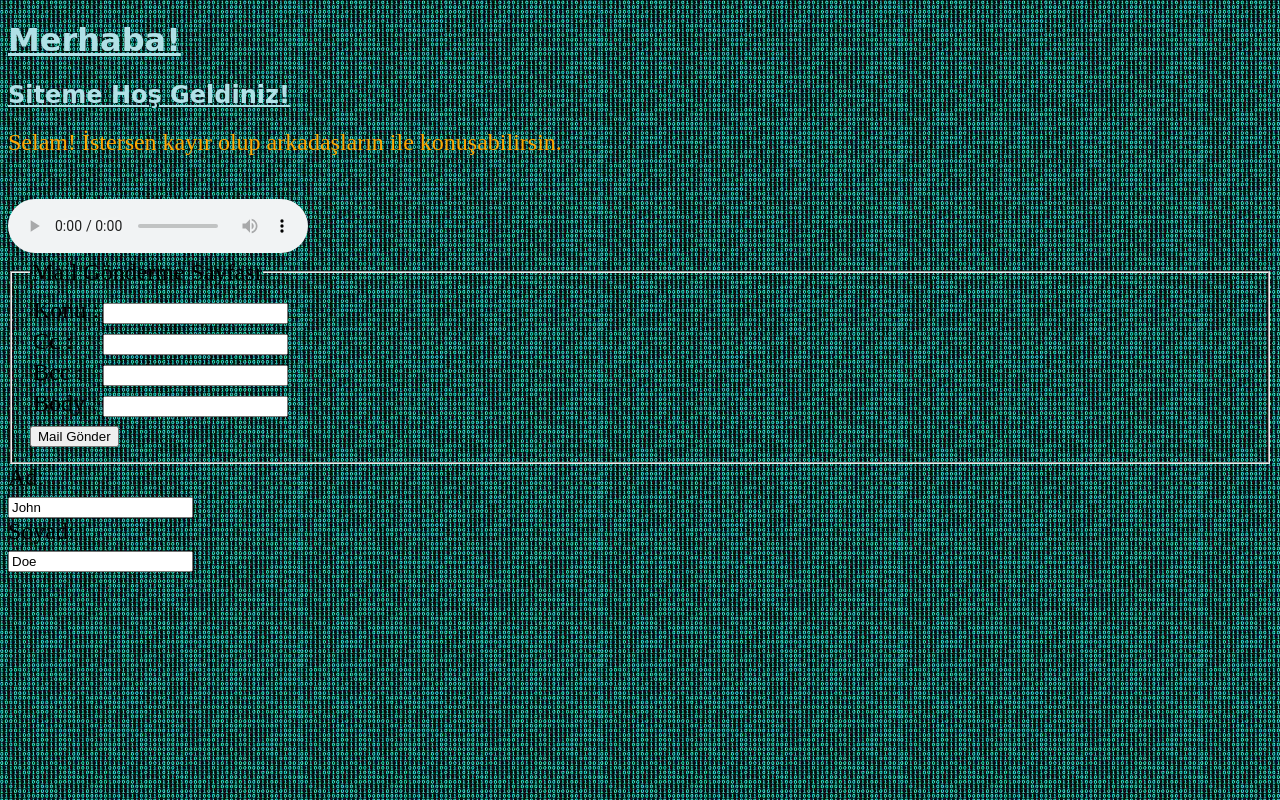
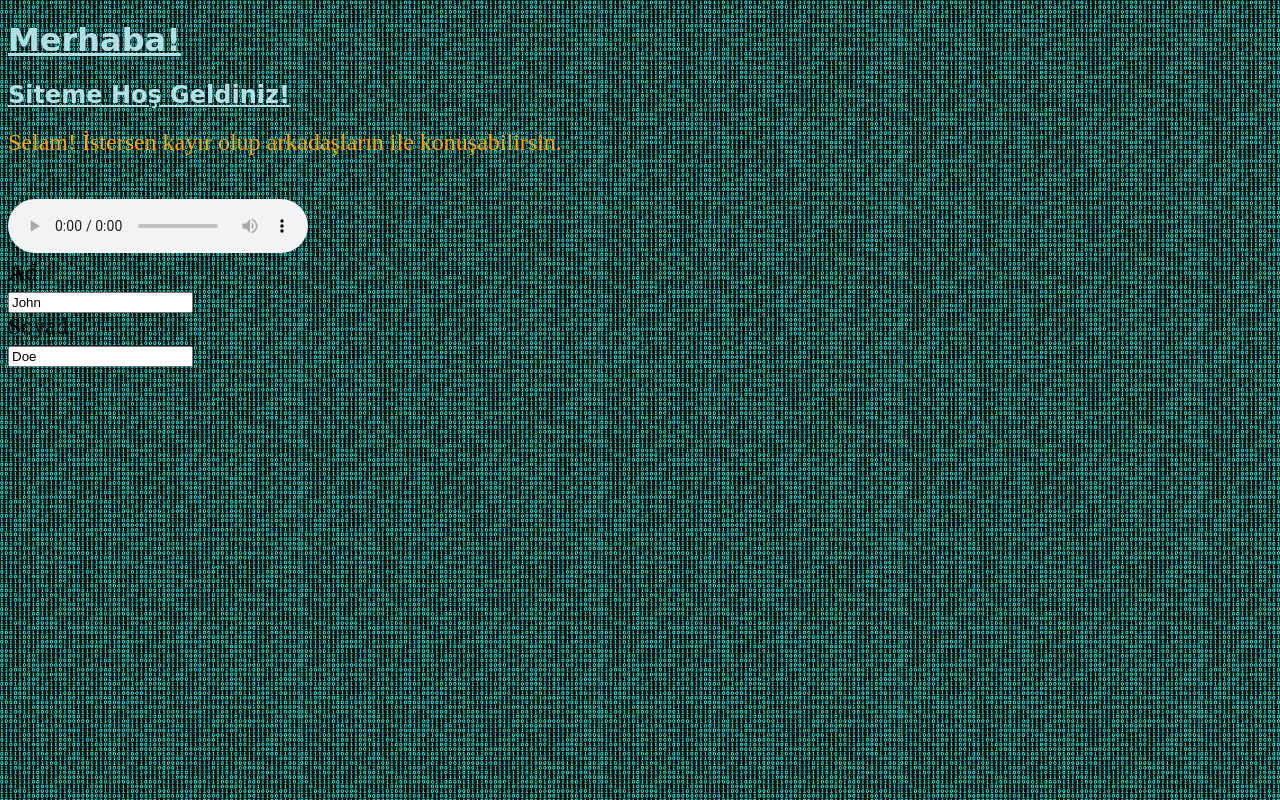
Before and after one commit to cinar06/cinar.github.io, a plain HTML site: page index.html in a window 1280 px wide. Drawn offline with Linux system fonts and the light colour scheme.

Commit message:
Add files via upload

```diff
--- a/index.html
+++ b/index.html
@@ -17,29 +17,7 @@
 
 
 	</style>
-	<form method="get" action="citoskedi06@gmail.com">
-    <fieldset>
-        <legend>Mail Gönderme Sayfası</legend>
-        <table>
-            <tr>
-            <td>Konu  :</td>
-            <td><input type="text" name="subject" /></td>
-        </tr>
-        <tr>
-            <td>Cc  :</td>
-            <td><input type="email" name="cc" /></td>
-        </tr>
-        <tr>
-            <td>Bcc  :</td>
-            <td><input type="email" name="bcc" /></td>
-        </tr>
-        <tr>
-            <td>Body  :</td>
-            <td><input type="text" name="body" /></td>
-        </tr>
-        </table>
-        <input type="submit" value="Mail Gönder" />
-    </fieldset>
+
 <form>
   <label for="fname">Ad:</label><br>
   <input type="text" id="fname" name="fname" value="John"><br>
```
